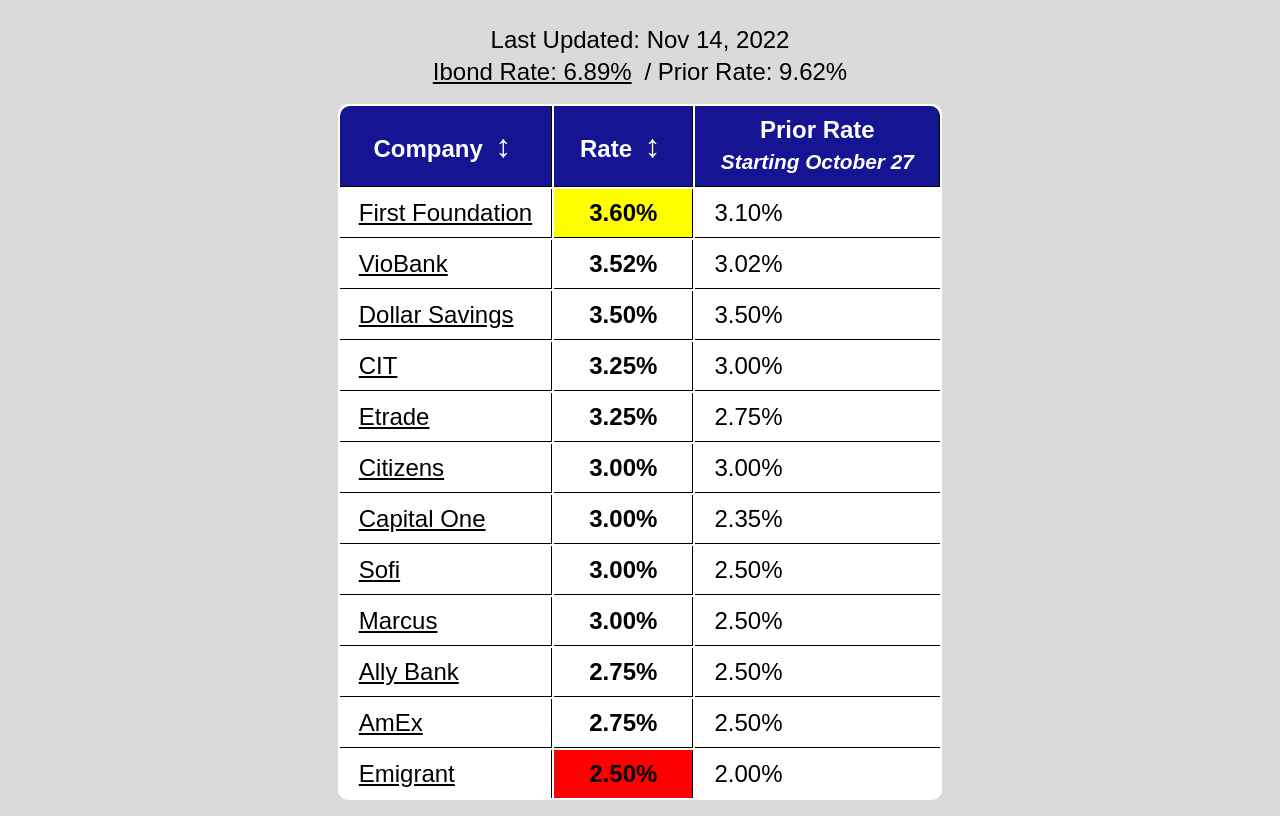
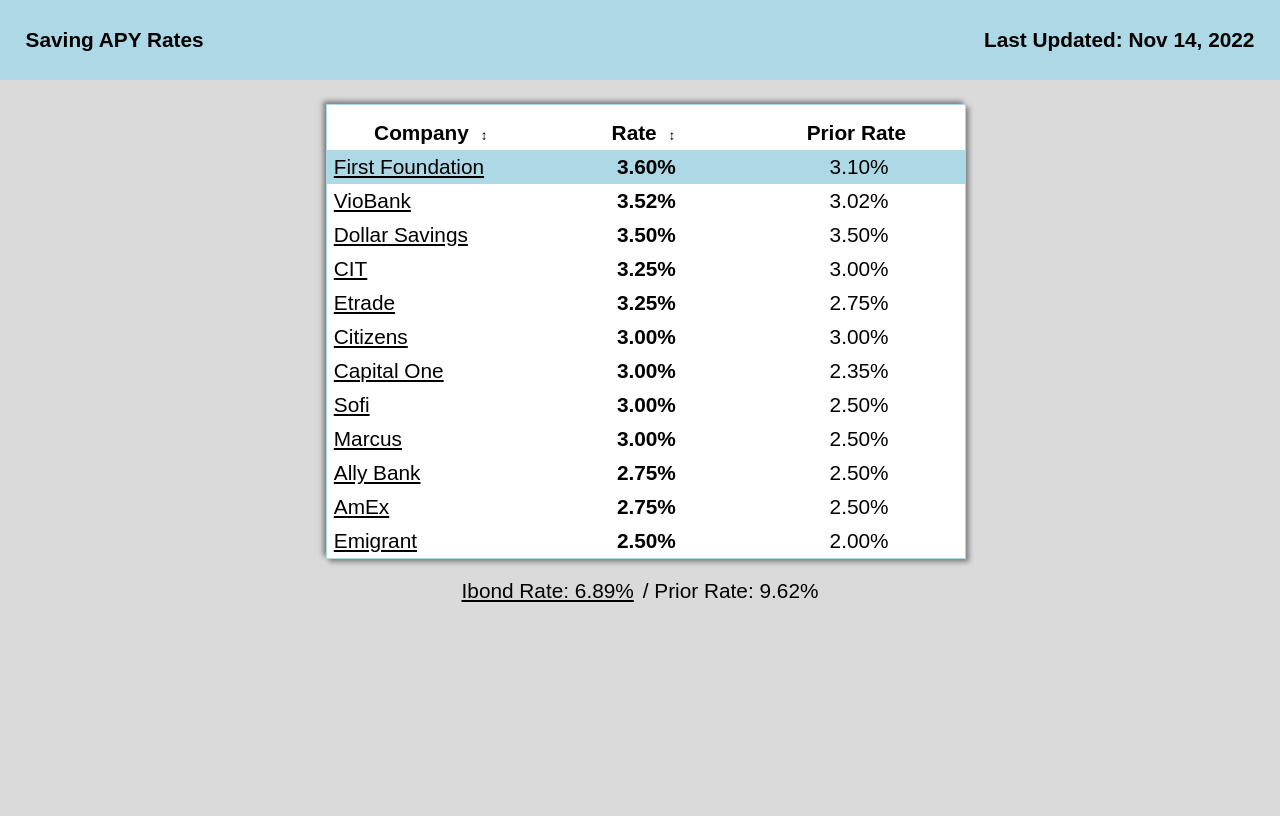
Before and after one commit to chanpm26/Rates, a plain HTML site: page index.html in a window 1280 px wide. Drawn offline with Linux system fonts and the light colour scheme; a web font is replaced by a local one.

Commit message:
Update styling

```diff
--- a/index.html
+++ b/index.html
@@ -1,28 +1,28 @@
 <!DOCTYPE html>
 <html lang="en">
   <head>
-        <meta charset="UTF-8">
-        <meta name="viewport" content="width=device-width, initial-scale=1.0">
+    <meta charset="UTF-8" />
+    <meta name="viewport" content="width=device-width, initial-scale=1.0" />
     <title>Rates</title>
-        <link rel="stylesheet" href="styles.css">
+    <link rel="stylesheet" href="styles.css" />
   </head>
   <body>
+    <header>
+      <p>Saving APY Rates</p>
+      <p id="last-updated"></p>
+    </header>
     <main>
-            <div>
-                <p id="last-updated"></p>
-                <p id="ibond"></p>
-            </div>
-            <table id="rates"></div>
+      <table id="rates">
         <thead>
           <tr>
             <th>Company <button id="name" class="up">↕</button></th>
             <th>Rate <button id="rate" class="up">↕</button></th>
-                        <th>Prior Rate <p id="subtext">Starting October 27</p></th>
+            <th>Prior Rate</th>
           </tr>
         </thead>
-                <tbody id="table">
-                </tbody>
+        <tbody id="table"></tbody>
       </table>
+      <p id="ibond"></p>
     </main>
     <script src="main.js"></script>
   </body>
--- a/main.js
+++ b/main.js
@@ -125,11 +125,17 @@ function displayTable() {
     cellTwo.textContent = `${pair[1].toFixed(2)}%`;
     let cellThree = document.createElement("td");
     cellThree.textContent = `${pair[3].toFixed(2)}%`;
+    cellThree.classList.add('rate')
     if (pair[4] && pair[4] == "best") {
+      cellOne.classList.add("best");
       cellTwo.classList.add("best");
+      cellThree.classList.add("best");
     }
     if (pair[4] && pair[4] == "worst") {
       cellTwo.classList.add("worst");
+      cellOne.classList.add("worst");
+      cellThree.classList.add("worst");
+
     }
     row.appendChild(cellOne);
     row.appendChild(cellTwo);
--- a/styles.css
+++ b/styles.css
@@ -2,26 +2,42 @@
 
 body {
     display: flex;
-    align-items: start;
-    justify-content: center;
-    min-height: 100vh;
-    gap: 2vw;
+    flex-direction: column;
+     margin: 0;
     background-color: rgb(218, 218, 218);
     line-height: 4vh;
     font-family: 'Anek Kannada', sans-serif;
 }
 
+header {
+    grid-column: 1/3;
+    background-color: white;
+    min-width: 100%;
+    padding: 3vh 0;
+    display: flex;
+    justify-content: space-between;
+    align-items: center;
+    background-color: lightblue;
+
+}
+
+header > p {
+    font-size: 1.3rem;
+    font-weight: bold;
+    padding: 0 2vw
+}
+
 main {
-    margin-top: 2vh;
     display: flex;
     flex-direction: column;
     align-items: center;
     justify-content: center;
     gap: 2vh;
+    min-height: 100%;
 }
 
 p {
-    font-size: 1.5rem;
+    font-size: 1.3rem;
     margin: 0;
     padding: 0;
     text-align: center;
@@ -31,35 +47,22 @@ tr > td:nth-child(2) {
     font-weight: bold;
 }
 
-td {
-    border-bottom: 1px solid black;
-    font-size: 1.5rem;
-    padding: 1vh 1.5vw;
+tr > td:first-child {
+    padding-left: .5vw;
 }
 
-td:nth-child(-n+2) {
-    border-right: 1px solid black;
+th {
+    width: 33%;
+    padding-top: 1.5vh;
 }
 
 .rate {
     text-align: center;
 }
 
-th {
-    font-size: 1.5rem;
-    padding: 1vh 2vw;
-    border-right: 1px solid black;
-    border-bottom: 1px solid black;
-    background-color: rgb(21, 21, 148);
-    color: white;
-}
-
-th:first-of-type {
-    border-top-left-radius: 10px;
-}
 
 th:last-of-type {
-    border-top-right-radius: 10px;
+    padding-right: .5vw;
 
 }
 
@@ -71,28 +74,28 @@ a {
     color: black;
 }
 
+
 table {
     background-color: white;
-    min-width: 40vw;
-    border-radius: 10px;
-
+    min-height: 90%;
+    min-width: 50%;
+    border-spacing: 0;
+    font-size: 1.3rem;
+    border: lightblue 1px solid;
+    box-shadow: 3px 3px 5px grey, -3px -3px 5px grey;
+    margin-left: 1vw;
+    margin-top: 3vh;
 }
 
+
 button {
-    background-color: rgb(21, 21, 148);
     border: none;
-    color: white;
-    font-size: 2rem;
+    background-color: white;
 }
 
 .best {
-    background-color: yellow
+    background-color: lightblue
 }
-
-.worst {
-    background-color: red;
-}
-
 
 #subtext {
     font-size: 1.3rem;
@@ -101,7 +104,7 @@ button {
 
 #ibond {
     display: flex;
-    gap: 1vw
+    gap: .7vw
 }
 
 @media (max-width: 800px) {
```
Lines whose indentation alone changed are shown as unchanged.
